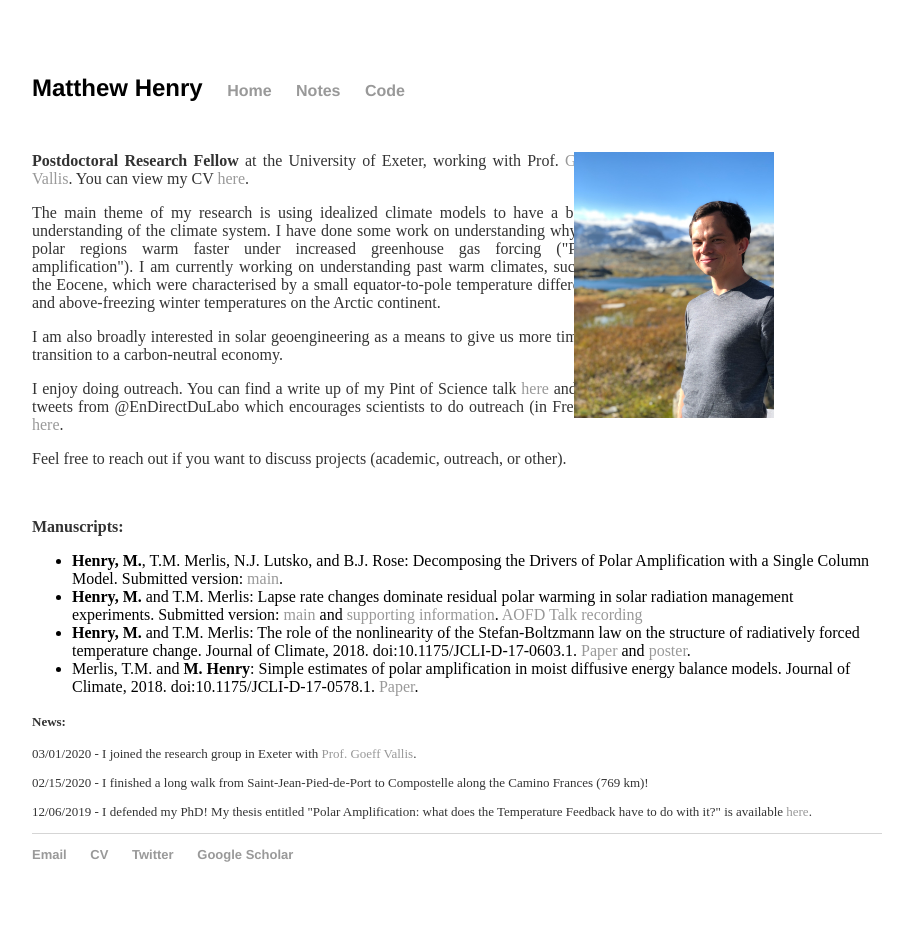
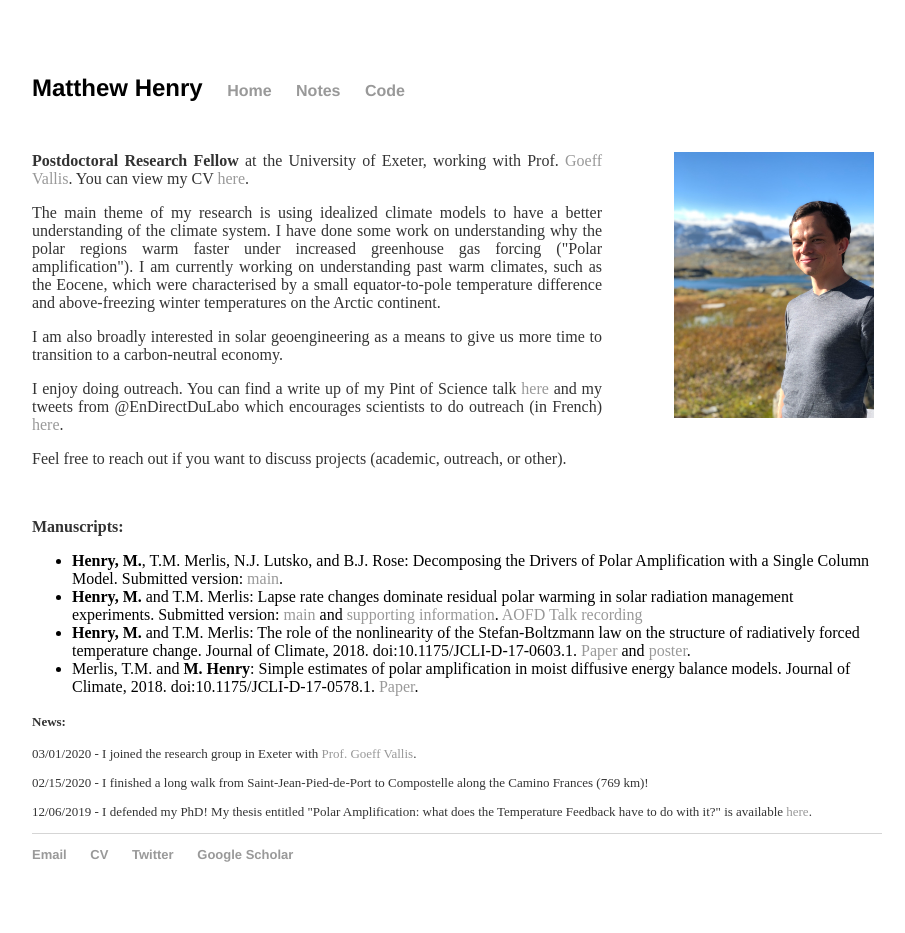
Before and after one commit to matthewjhenry/old_website, a Jekyll site: the page built from index.html, in a window 1280 px wide. Shown: the whole page, without its empty margins (26-931 px from the left). Built offline with Jekyll 4.4.1, drawn with Linux system fonts in a browser that asks for light colours.

Commit message:
me image?

```diff
--- a/index.html
+++ b/index.html
@@ -28,7 +28,7 @@ div.relative {
 
 <br>
 
-<img src="http://matthewjhenry.github.io/images/me.jpeg" alt="Me" style="position:absolute; left:600px;width:200px;height:266px;">
+<img src="http://matthewjhenry.github.io/images/me.jpeg" alt="Me" style="position:absolute; left:700px;width:200px;height:266px;">
 
   <p class="ex"><font size=3><b>Postdoctoral Research Fellow</b> at the University of Exeter, working with Prof. <a href="http://empslocal.ex.ac.uk/people/staff/gv219/">Goeff Vallis</a>. You can view my CV <a href='http://meteo.mcgill.ca/~mhenry/files/cv-mhenry.pdf' title = "pdf" >here</a>.</p>
 
```
